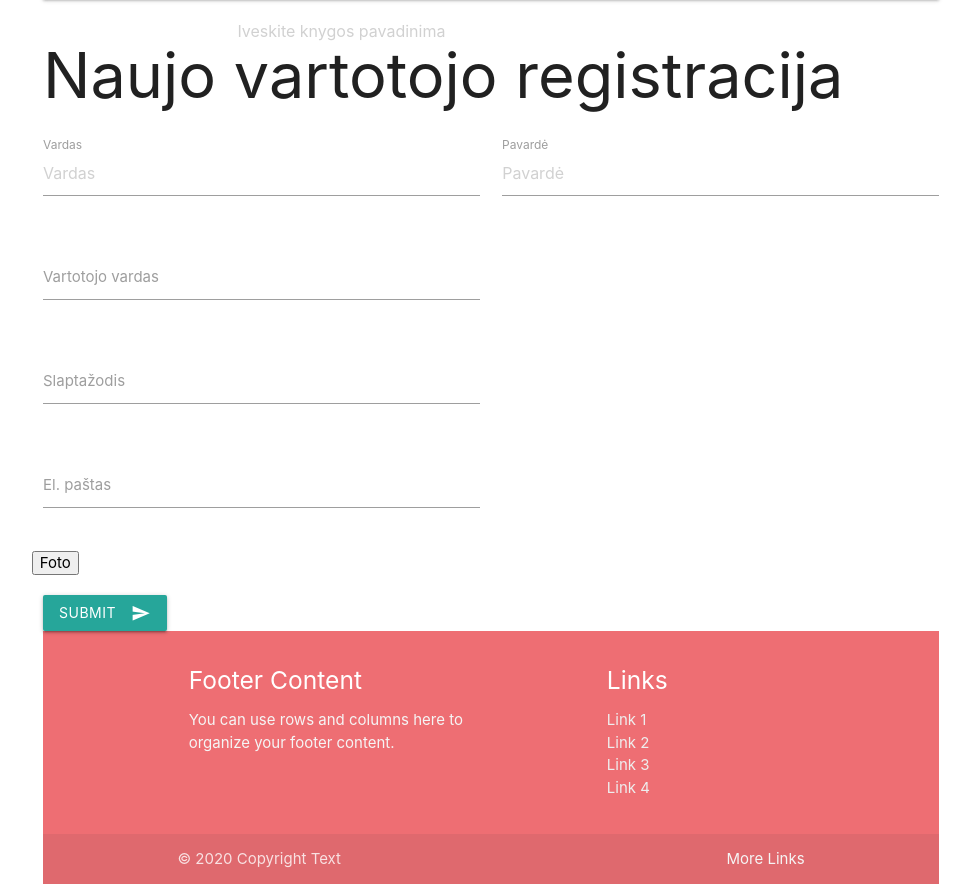
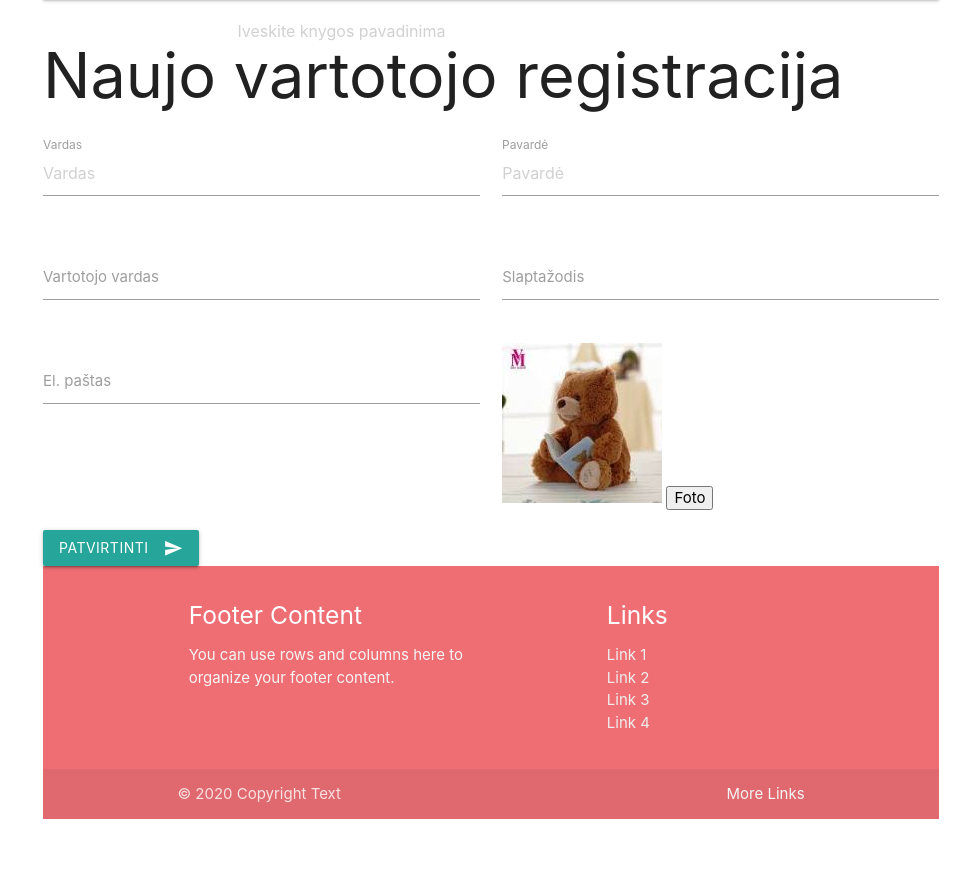
Before and after one commit to EldarViduto/betkoks, a PHP site: page /register.php in a window 1280 px wide. Shown: the part 65-949 px from the top of the page, without its empty margins (149-1120 px from the left). After the commit the page ends 884 px from the top, so only its background shows below. Run offline with PHP 8.4, Linux system fonts and the light colour scheme.

Commit message:
foto korekcija

```diff
--- a/register.php
+++ b/register.php
@@ -20,36 +20,32 @@
                 <input id="user" type="text" class="validate">
                 <label for="user">Vartotojo vardas</label>
             </div>
-        </div>
 
-        <div class="row">
             <div class="input-field col s6">
                 <input id="password" type="password" class="validate">
                 <label for="password">Slaptažodis</label>
             </div>
         </div>
 
+
         <div class="row">
             <div class="input-field col s6">
                 <input id="email" type="email" class="validate">
                 <label for="email">El. paštas</label>
             </div>
-        </div>
 
 
-        <div class="row">
-
-            <a href="https://picsum.photos/seed/2/200/3000"><button>Foto</button></a>
-            <!-- <div class="col s6">
+            <div class="col s6">
                 <a href="#"><img src="images/user_img.jpg" alt="#"></a>
-            </div> -->
+                <a href="https://picsum.photos/seed/2/200/3000"><button>Foto</button></a>
+            </div>
         </div>
 
     </form>
 
     <a href="user.php">
 
-    <button class="btn waves-effect waves-light" type="submit" name="action">Submit
+    <button class="btn waves-effect waves-light" type="submit" name="action">Patvirtinti
         <i class="material-icons right">send</i>
     </button>
 
```
Also changed, not shown: images/user_img.jpg.
